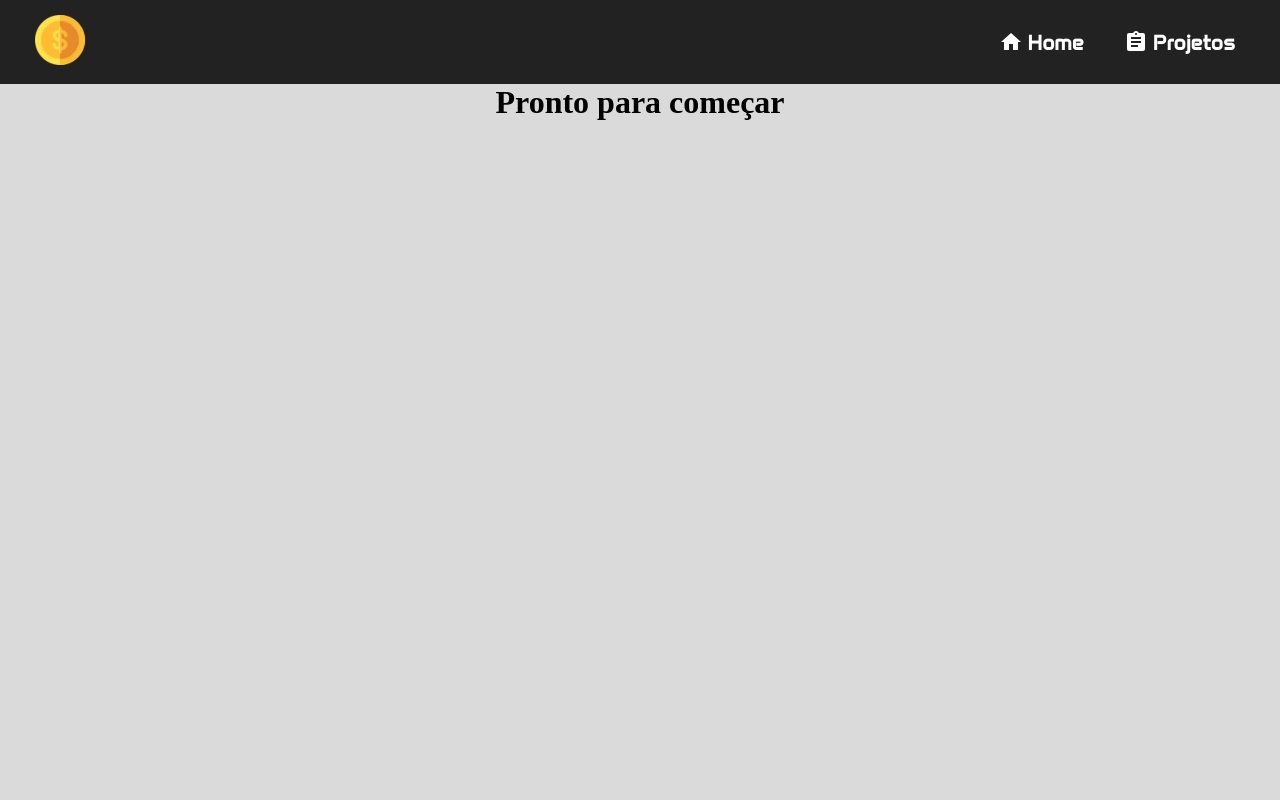
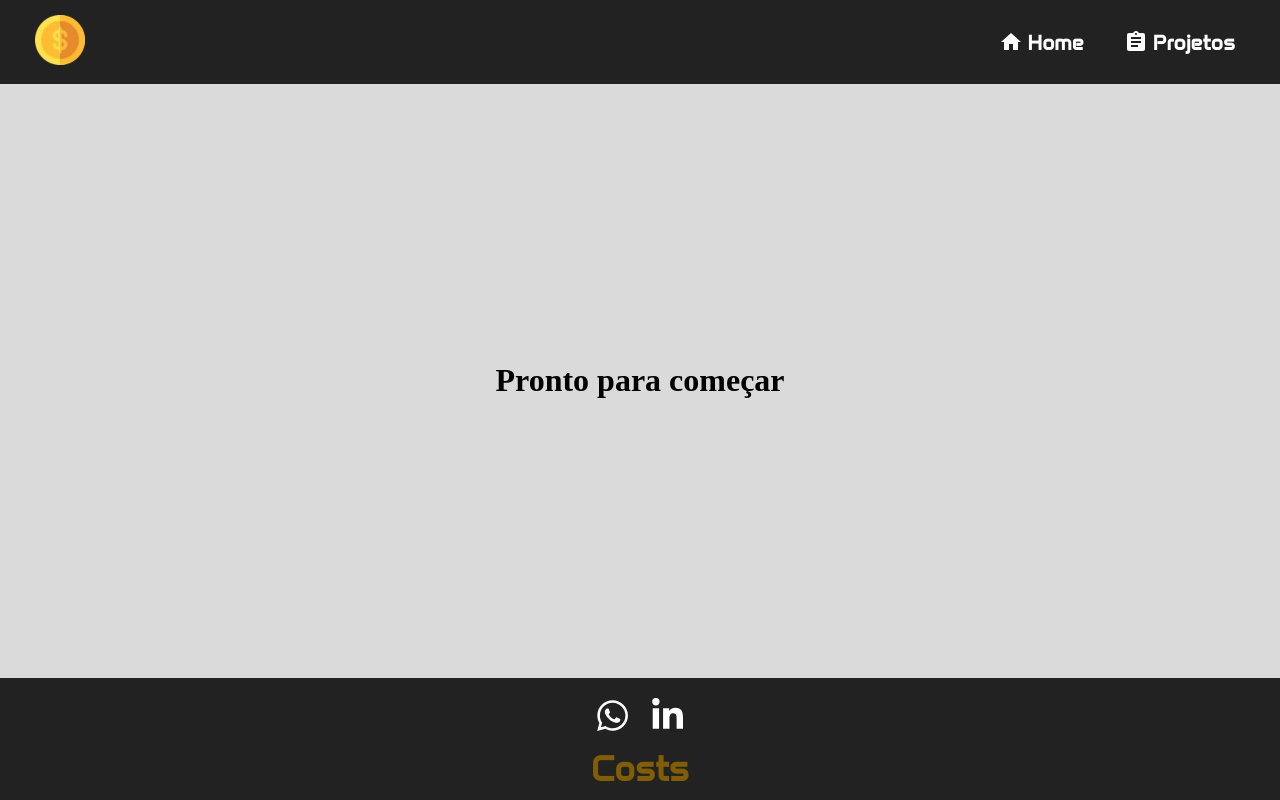
Before and after one commit to Kauadasilvalourenco/clone-costs, a React (Vite) app: page / in a window 1280 px wide. Built offline with nearby package versions, Linux system fonts and the light colour scheme.

Commit message:
feat: criado estrutura e estilização do componente Footer

```diff
--- a/src/App.module.css
+++ b/src/App.module.css
@@ -1,6 +1,6 @@
 .App {
     display: flex;
-    /*justify-content: space-between;*/
+    justify-content: space-between;
     align-items: center;
     flex-direction: column;
 
--- a/src/App.tsx
+++ b/src/App.tsx
@@ -1,4 +1,5 @@
 import { Header } from "./components/header/Header";
+import { Footer } from "./components/footer/Footer";
 // import components;
 
 import styleApp from "./App.module.css";
@@ -11,6 +12,7 @@ export function App() {
     >
       <Header />
       <h1>Pronto para começar</h1>
+      <Footer />
     </div>
   );
 };
--- /dev/null
+++ b/src/components/footer/Footer.module.css
@@ -0,0 +1,59 @@
+.Footer {
+    display: flex;
+    justify-content: center;
+    align-items: center;
+    flex-direction: column;
+
+    min-width: 100%;
+    min-height: 70px;
+
+    background-color: var(--background-color);
+}
+
+.icons {
+    font-size: 2rem;
+    color: #ffffff;
+    padding: 10px;
+    box-sizing: content-box;
+    margin-top: 10px;
+    animation: pulse 4s infinite ease-in-out;
+}
+
+.span {
+    margin-bottom: 10px;
+    font-family: var(--highlight-font);
+    font-size: 2rem;
+    font-weight: bold;
+    color: var(--highlight-color);
+    border-radius: 10px;
+}
+
+@keyframes pulse {
+    0% {
+        transform: scale(1);
+    }
+    50% {
+        transform: scale(1.2);
+    }
+    100% {
+        transform: scale(1);
+    }
+}
+
+@media screen and (min-width: 1280px) {
+    .icons {
+        font-size: 2.2rem;
+        animation: none;
+    }
+
+    .icons:hover {
+        cursor: pointer;
+        color: var(--highlight-color);
+        transform: scale(1.1);
+        display: inline-block;
+    }
+
+    .span {
+        font-size: 2.2rem;
+    }
+}
--- /dev/null
+++ b/src/components/footer/Footer.tsx
@@ -0,0 +1,36 @@
+import { FaWhatsapp, FaLinkedinIn } from "react-icons/fa";
+// import icons;
+
+import styleFooter from "./Footer.module.css";
+// import css;
+
+export function Footer() {
+    return (
+        <footer
+            className={styleFooter.Footer}
+        >
+            <div
+                className={styleFooter.conteiner_icons}
+            >
+                <a
+                    href="https://wa.me/5562998446350"
+                    target="_blank"
+                    rel="noopener noreferrer"
+                    aria-label="Contato Whatsapp"
+                >
+                    <FaWhatsapp className={styleFooter.icons}/>
+                </a>
+                <a
+                    href="https://www.linkedin.com/in/kauã-da-silva-lourenço-1b7a58345?utm_source=share_via&utm_content=profile&utm_medium=member_android"
+                    target="_blank"
+                    rel="noopener noreferrer"
+                    aria-label="Contato Linkedin"
+                >
+                    <FaLinkedinIn className={styleFooter.icons}/>
+                </a>
+            </div>
+
+            <span className={styleFooter.span} >Costs</span>
+        </footer>
+    )
+}
```
